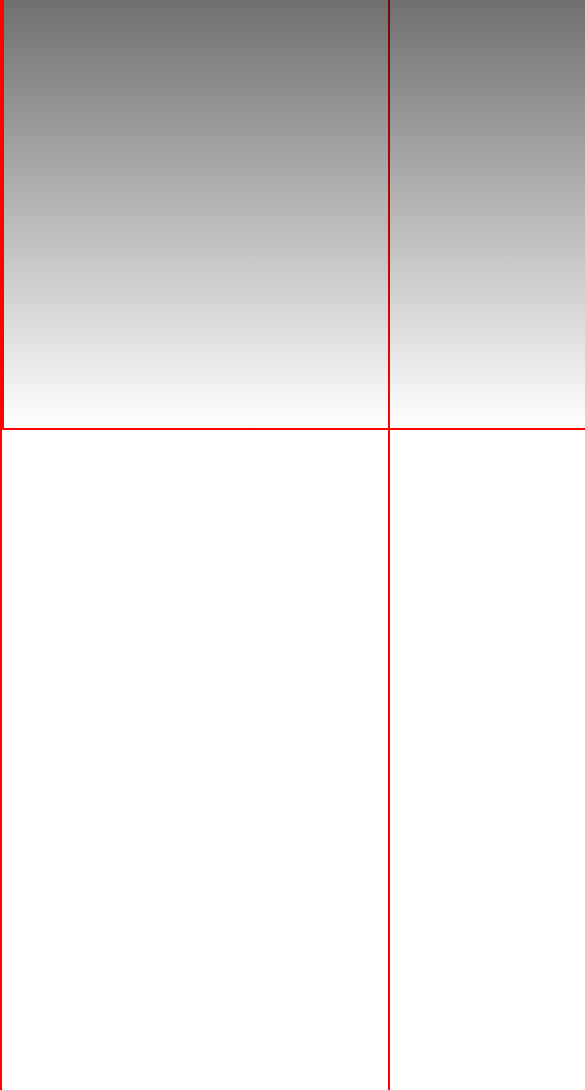
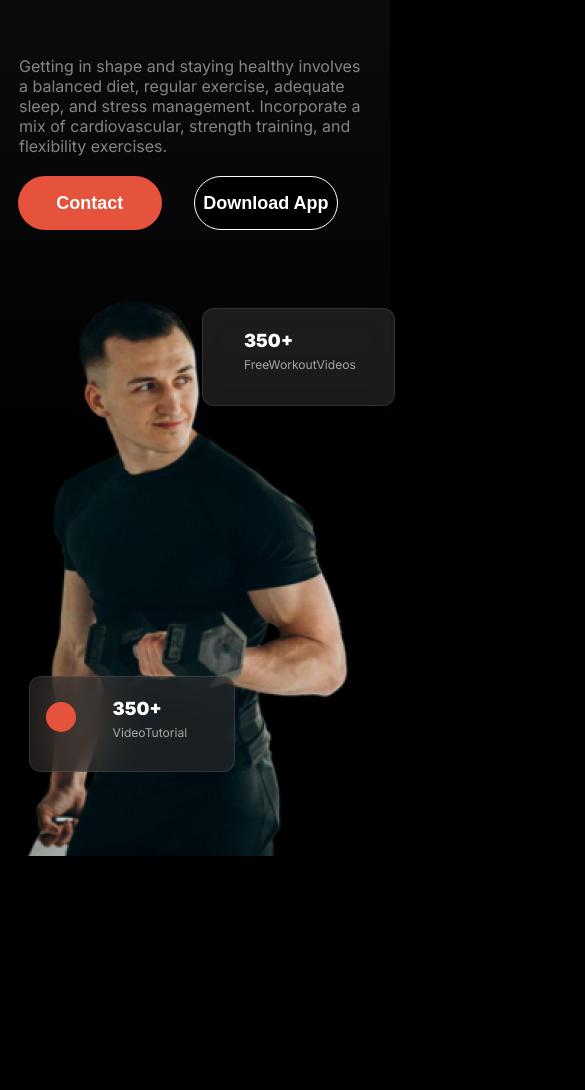
Before and after one commit to DevTausif/Assignment-02, a plain HTML site: page index.html in a window 390 px wide. Shown: the part 287-1377 px from the top of the page, 585 px wide, since content can reach past the window. After the commit the page ends 1147 px from the top, so only its background shows below. Drawn offline with Linux system fonts and the light colour scheme; a web font is replaced by a local one.

Commit message:
banner section added and responsive done

```diff
--- a/Styles/style.css
+++ b/Styles/style.css
@@ -1,27 +1,28 @@
 @import url("https://fonts.googleapis.com/css2?family=Inter:wght@100..900&display=swap");
 
-* {
+*{
   box-sizing: border-box;
   max-width: 1440px;
-  height: 4650px;
   margin: 0 auto;
   padding: 0;
 }
 body {
   font-family: Inter;
-  border: 2px solid red;
+  /* border: 2px solid red; */
+  background-color: black;
+
 }
-
 header {
-  width: 1440px;
+  max-width: 1440px;
   height: 715px;
-  border: 2px solid red;
+  /* border: 2px solid red; */
   background: linear-gradient(
     180deg,
     rgb(17, 17, 17),
     rgba(119, 119, 119, 0) 100%
   );
 }
+
 
 /* shared style */
 .primary-color {
@@ -32,22 +33,16 @@ header {
   color: #ffffff;
 }
 
+.text-color {
+  color: rgba(255, 255, 255, 0.5);
+}
+
 .text-1 {
   font-size: 36px;
   font-weight: 800;
 }
 
 /* Nav section design */
-.nav-container {
-  /* width: 1440px;
-  height: 715px;
-  border: 2px solid red;
-  background: linear-gradient(
-    180deg,
-    rgb(17, 17, 17),
-    rgba(119, 119, 119, 0) 100%
-  ); */
-}
 .nav-section {
   width: 1060px;
   height: 46px;
@@ -55,6 +50,7 @@ header {
   display: flex;
   gap: 460px;
   cursor: pointer;
+  padding-top: 20px;
 }
 
 .nav-content {
@@ -90,27 +86,214 @@ header {
 
 /* Banner Section Style */
 .banner {
-  width: 520px;
-  height: 440px;
-  border: 2px solid red;
+  display: flex;
 }
 .banner-content {
+  width: 599.05px;
+  height: 440px;
+  margin-top: 100px;
+}
+
+.body {
   width: 520px;
   height: 282px;
   font-size: 70px;
   font-weight: 900;
-  border: 2px solid red;
+  margin-bottom: 40px;
 }
 
-.content-detail {
+.healthy {
   width: 520px;
   height: 48px;
-  color: rgba(255, 255, 255, 0.5);
   font-size: 16px;
   font-weight: 400;
-  margin-bottom: 50px;
-  border: 2px solid red;
+  margin-bottom: 40px;
 }
 
-.btn {
+.btn-primary-1 {
+  width: 224px;
+  height: 54px;
+  margin-left: 2rem;
+  border-radius: 42px;
+  background: rgb(230, 83, 60);
+  color: #ffffff;
+  font-size: 18px;
+  font-weight: 600;
+  border: none;
+  cursor: pointer;
 }
+.btn-primary-2 {
+  width: 224px;
+  height: 54px;
+  margin-left: 2rem;
+  border: 1px solid rgb(255, 255, 255);
+  background-color: black;
+  border-radius: 42px;
+  color: #ffffff;
+  font-size: 18px;
+  font-weight: 600;
+  cursor: pointer;
+}
+
+.banner-img {
+  width: 349px;
+  height: 580px;
+  margin-top: 45px;
+  position: relative;
+}
+
+.banner-img > img {
+  width: 100%;
+  height: 100%;
+}
+.video-item {
+  width: 206px;
+  height: 96px;
+  position: absolute;
+  left: -6rem;
+  top: 25rem;
+  border: 1px solid rgba(255, 255, 255, 0.1);
+  border-radius: 12px;
+  backdrop-filter: blur(20px);
+  background: rgba(48, 48, 48, 0.54);
+}
+
+.video-item {
+  display: flex;
+}
+
+.number {
+  margin-right: 1.7rem;
+  font-size: 24px;
+  font-weight: 900;
+  margin-top: 20px;
+}
+
+.eclipse {
+  width: 40px;
+  height: 40px;
+  background: rgb(230, 83, 60);
+  border-radius: 20px;
+  margin-top: 25px;
+  margin-left: 1rem;
+  margin-right: 1.5rem;
+}
+.number-text {
+  width: 108px;
+  height: 56px;
+}
+.tutorial {
+  font-size: 16px;
+  font-weight: 400;
+  color: rgba(239, 237, 232, 0.65);
+}
+.workout {
+  width: 193px;
+  height: 98px;
+  border: 1px solid rgba(255, 255, 255, 0.1);
+  border-radius: 12px;
+  backdrop-filter: blur(20px);
+  background: rgba(255, 255, 255, 0.1);
+  position: absolute;
+  left: 16rem;
+  top: 10rem;
+}
+
+/* Mobile Devices Responsive */
+@media screen and (max-width: 576px) {
+  *{
+    max-width: 100%;
+    margin: 0 auto;
+  }
+
+  .nav-content {
+    display: none;
+  }
+
+  .fit {
+    margin-right: 20rem;
+  }
+
+  .nav-section {
+    max-width: 353px;
+    max-height: 43px;
+    position: relative;
+  }
+  .hum-burger {
+    display: block;
+    max-width: 18px;
+    left: 20rem;
+    top: 2rem;
+    position: absolute;
+  }
+
+  .banner {
+    flex-direction: column;
+  }
+
+  .banner-content {
+    max-width: 352px;
+    height: 335px;
+    display: flex;
+    flex-direction: column;
+    position: relative;
+  }
+
+  .body {
+    font-size: 36px;
+    font-weight: 900;
+  }
+
+  .healthy {
+    font-size: 16px;
+    font-weight: 400;
+    position: absolute;
+    top: 10rem;
+  }
+
+  .btn {
+    margin-top: 40px;
+    display: flex;
+    margin-right: 30px;
+    position: absolute;
+    left: -33px;
+    top: 15rem;
+  }
+
+  .btn-primary-1 {
+    font-size: 18px;
+    font-weight: 600;
+  }
+
+  .btn-primary-2 {
+    font-size: 18px;
+    font-weight: 600;
+  }
+
+  .video-item {
+    position: absolute;
+    left: 8px;
+  }
+
+  .eclipse {
+    max-width: 30.24px;
+    height: 30.24px;
+  }
+
+  .number {
+    font-size: 18.14px;
+    font-weight: 900;
+  }
+
+  .tutorial {
+    font-size: 12.1px;
+    font-weight: 400;
+  }
+
+  .workout{
+    position: absolute;
+    left: -2px;
+    right: -13rem;
+    top: 2rem;
+  }
+}
--- a/index.html
+++ b/index.html
@@ -19,12 +19,12 @@
 <body>
   <!-- header section start -->
   <header>
-    <section class="nav-container">
         <nav class="nav-section">
+            <div class="fit">
                 <p class="primary-color text-1">
                     <i>Fitness</i>
                 </p>
-
+            </div>
             <div class="nav-content primary-text-color">
                 <li id="home-1">
                     <span class="home">Home</span>
@@ -32,13 +32,58 @@
                 <li>Service</li>
                 <li>Contact</li>
                 <li>About</li>
+            </div>
 
             <div class="hum-burger primary-text-color">
                 <i class="fa-solid fa-bars"></i>
             </div>
+
+       </nav>
+
+       <section class="banner">
+        <div class="banner-content">
+            <p class="primary-text-color body">
+                Get body in <span id="shape">shape</span> & stay healthy
+            </p>
+
+            <p class="text-color healthy">
+                Getting in shape and staying healthy involves a balanced diet, regular exercise, adequate sleep, and stress management. Incorporate a mix of cardiovascular, strength training, and flexibility exercises.
+            </p>
+
+            <div class="btn">
+                <button class="btn-primary-1">Contact</button>
+                <button class="btn-primary-2">Download App</button>
             </div>
-       </nav>
+        </div>
+        <div class="banner-img">
+            <img src="Images/Images 2.png" alt="">
+            <div class="video-item">
+                <p class="eclipse"></p>
+              <div class="number-text">
+                <h4 class="primary-text-color number">
+                    350+
+                    <br>
+                   <span class="tutorial">
+                        VideoTutorial
+                    </span>
+                </h4>
+             </div>
+            </div>
+
+            <div class="workout">
+              <div class="number-text">
+                <h4 class="primary-text-color number">
+                    350+
+                    <br>
+                   <span class="tutorial">
+                     FreeWorkoutVideos
+                    </span>
+                </h4>
+             </div>
+        </div>
        </section>
+
+
   <!-- header section end -->
 
   <!-- Main Section Start -->
```
Also changed, not shown: images/Screenshot_2024-07-18_011435-removebg-preview.png (added). Lines whose indentation alone changed are shown as unchanged.
